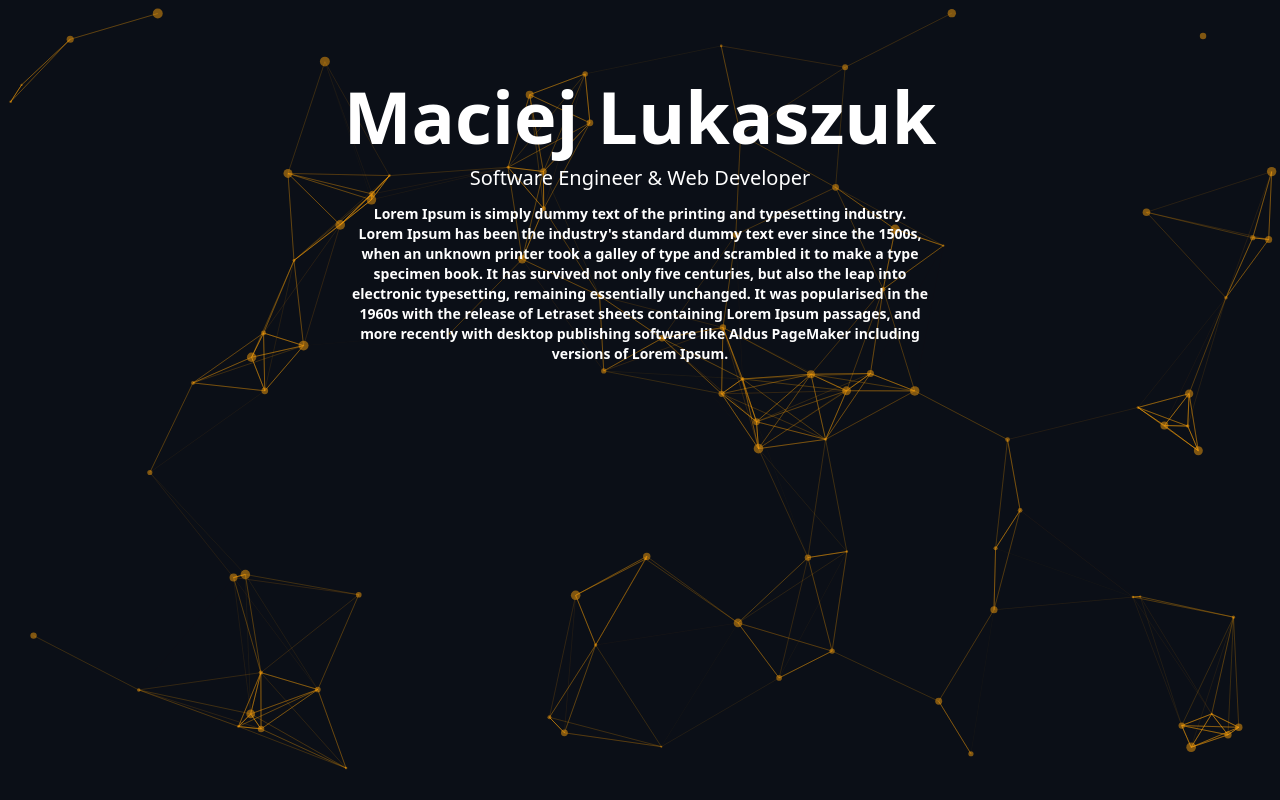
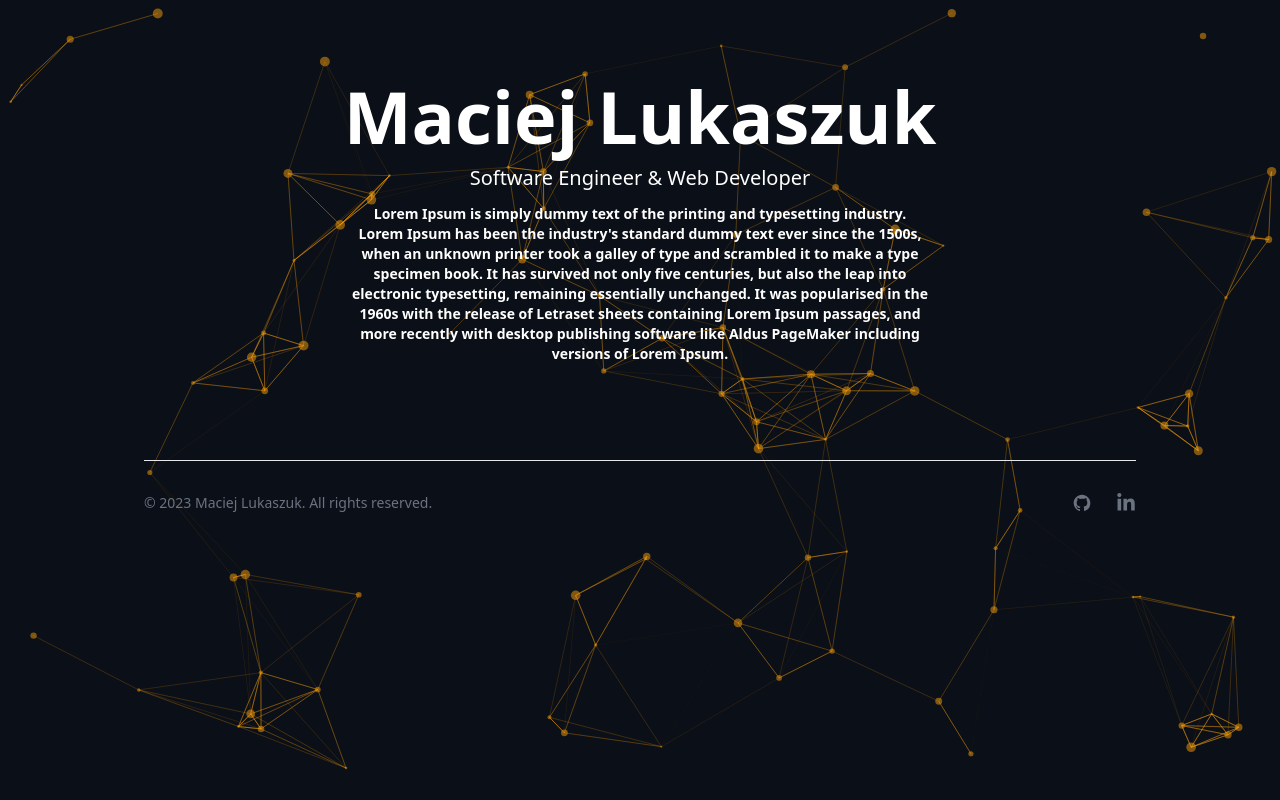
Before and after one commit to raj3k/portfolio, a React (Vite) app: page / in a window 1280 px wide. Built offline with nearby package versions, Linux system fonts and the light colour scheme.

Commit message:
add Footer component

```diff
--- a/src/App.tsx
+++ b/src/App.tsx
@@ -1,5 +1,6 @@
 import Background from "./components/Background";
 import Introduction from "./components/Introduction";
+import Footer from "./components/Footer";
 
 function App() {
 
@@ -8,6 +9,7 @@
       <Background />
       <div className="max-w-5xl w-11/12 mx-auto">
         <Introduction />
+        <Footer />
       </div>
     </main>
   )
--- /dev/null
+++ b/src/components/Footer.tsx
@@ -0,0 +1,33 @@
+import React from "react";
+
+const Footer = () => {
+  return (
+    <footer className="p-4">
+      <hr className="my-6 border-white-200 sm:mx-auto dark:border-white-700 lg:my-8"/>
+      <div className="sm:flex sm:items-center sm:justify-between">
+        <span className="text-sm text-gray-500 sm:text-center dark:text-gray-400">&copy; {new Date().getFullYear()} Maciej Lukaszuk. All rights reserved.
+        </span>
+        <div className="flex mt-4 space-x-6 sm:justify-center sm:mt-0">
+          <a href="https://github.com/raj3k" className="text-gray-500 hover:text-gray-900 dark:hover:text-white">
+            <svg className="w-5 h-5" fill="currentColor" viewBox="0 0 24 24" aria-hidden="true">
+              <path fill-rule="evenodd"
+                    d="M12 2C6.477 2 2 6.484 2 12.017c0 4.425 2.865 8.18 6.839 9.504.5.092.682-.217.682-.483 0-.237-.008-.868-.013-1.703-2.782.605-3.369-1.343-3.369-1.343-.454-1.158-1.11-1.466-1.11-1.466-.908-.62.069-.608.069-.608 1.003.07 1.531 1.032 1.531 1.032.892 1.53 2.341 1.088 2.91.832.092-.647.35-1.088.636-1.338-2.22-.253-4.555-1.113-4.555-4.951 0-1.093.39-1.988 1.029-2.688-.103-.253-.446-1.272.098-2.65 0 0 .84-.27 2.75 1.026A9.564 9.564 0 0112 6.844c.85.004 1.705.115 2.504.337 1.909-1.296 2.747-1.027 2.747-1.027.546 1.379.202 2.398.1 2.651.64.7 1.028 1.595 1.028 2.688 0 3.848-2.339 4.695-4.566 4.943.359.309.678.92.678 1.855 0 1.338-.012 2.419-.012 2.747 0 .268.18.58.688.482A10.019 10.019 0 0022 12.017C22 6.484 17.522 2 12 2z"
+                    clip-rule="evenodd"/>
+            </svg>
+            <span className="sr-only">GitHub account</span>
+          </a>
+          <a href="https://www.linkedin.com/in/maciej-%C5%82ukaszuk-793249140/" className="text-gray-500 hover:text-gray-900 dark:hover:text-white">
+            <svg className="w-5 h-5" fill="currentColor" viewBox="0 0 448 512" aria-hidden="true">
+              <path fill-rule="evenodd"
+                    d="M100.28 448H7.4V148.9h92.88zM53.79 108.1C24.09 108.1 0 83.5 0 53.8a53.79 53.79 0 0 1 107.58 0c0 29.7-24.1 54.3-53.79 54.3zM447.9 448h-92.68V302.4c0-34.7-.7-79.2-48.29-79.2-48.29 0-55.69 37.7-55.69 76.7V448h-92.78V148.9h89.08v40.8h1.3c12.4-23.5 42.69-48.3 87.88-48.3 94 0 111.28 61.9 111.28 142.3V448z"
+                    clip-rule="evenodd"/>
+            </svg>
+            <span className="sr-only">LinkedIn account</span>
+          </a>
+        </div>
+      </div>
+    </footer>
+    )
+}
+
+export default Footer;
```
